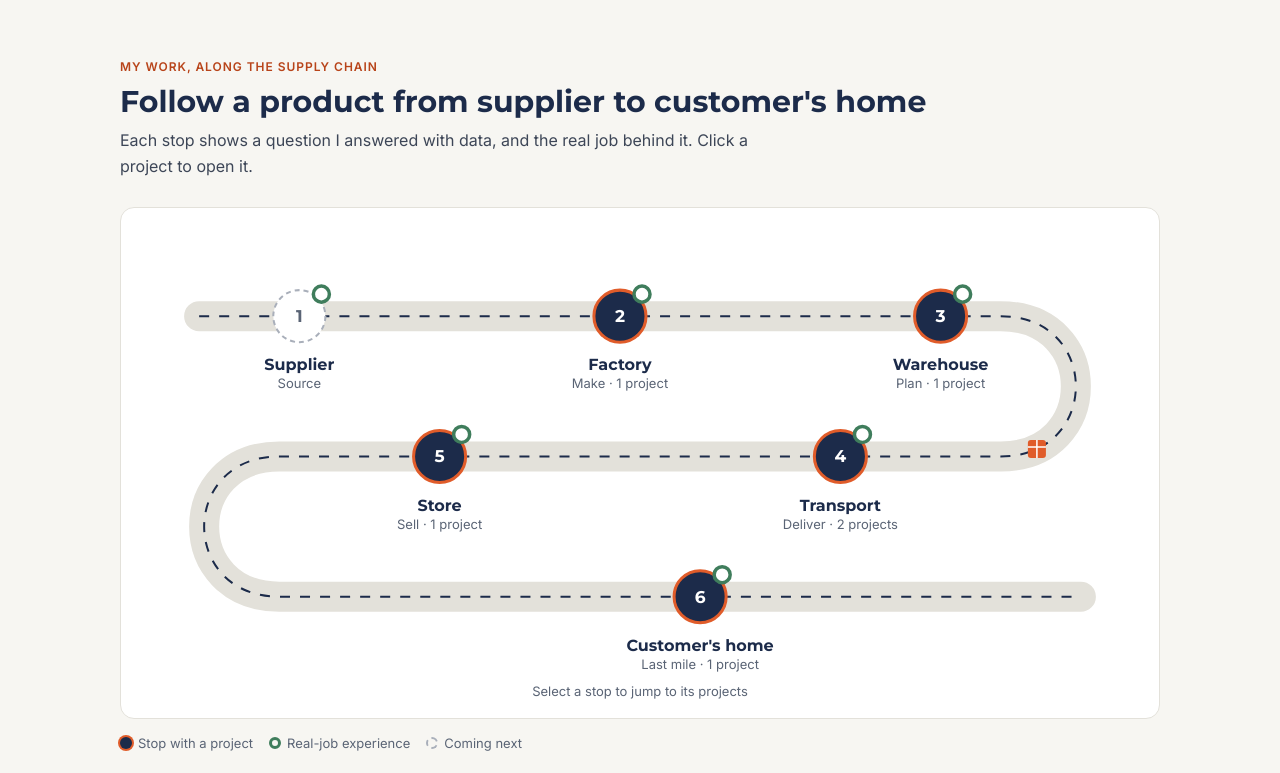
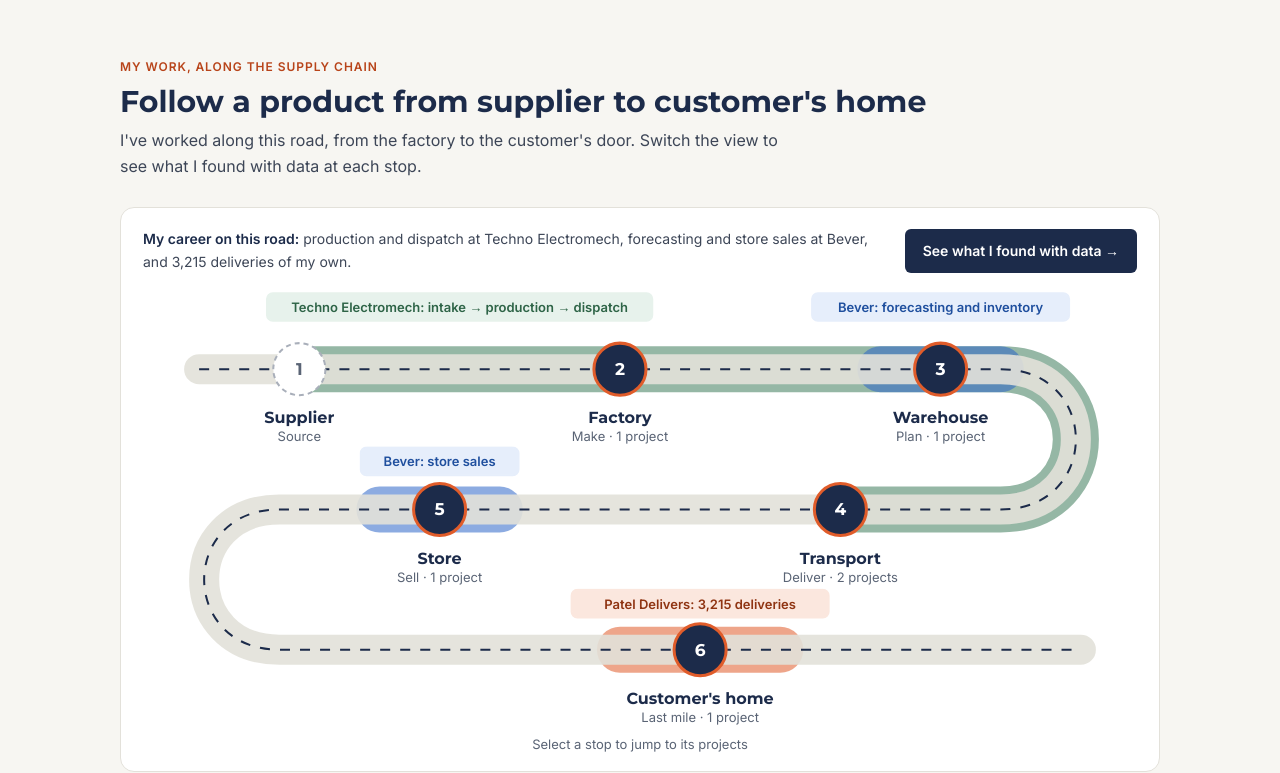
Before and after one commit to HP85-NL/Portfolio, a plain HTML site: page index.html in a window 1280 px wide. Shown: the part 680-1453 px from the top of the page. Drawn offline with Linux system fonts and the light colour scheme.

Commit message:
Road: career view and KPI view with pop-up flags; results count up on scroll
Co-Authored-By: Claude Opus 5.5 <noreply@anthropic.com>
Claude-Session: https://claude.ai/code/session_01FhqCsywN24Vfj69CbaCeiD

```diff
--- a/index.html
+++ b/index.html
@@ -84,9 +84,16 @@ section.block{padding:72px 0 0}
 .st:hover .disc,.st:focus-visible .disc{transform:scale(1.08)}
 .st:focus{outline:none}
 .st:focus-visible .disc{stroke:var(--ember-btn);stroke-width:4}
+.road__bar{display:flex;flex-wrap:wrap;align-items:center;justify-content:space-between;gap:10px 16px;padding:2px 4px 6px}
+.road__cap{font-size:14px;color:var(--ink-2);flex:1 1 320px;margin:0}
+.road__cap b{color:var(--ink);font-weight:600}
+.road__switch{display:inline-flex;align-items:center;min-height:44px;padding:0 18px;border-radius:6px;background:var(--navy);color:#fff;font-weight:600;font-size:14px;white-space:nowrap}
+.road__switch:hover{background:var(--navy-2)}
+.road__switch[aria-pressed="true"]{background:#fff;color:var(--navy);border:1.5px solid var(--navy)}
+.chip-g{transform-box:fill-box;transform-origin:center bottom}
+@media (prefers-reduced-motion:no-preference){.chip-g.pop{animation:pop .45s cubic-bezier(.2,1.4,.4,1) both}@keyframes pop{from{opacity:0;transform:translateY(8px) scale(.6)}to{opacity:1;transform:none}}
+.seg{stroke-dasharray:1600;animation:draw 1.1s ease-out both}@keyframes draw{from{stroke-dashoffset:1600}to{stroke-dashoffset:0}}}
 .road__hint{font-size:13px;color:var(--ink-3);text-align:center;padding:4px 0 8px}
-.parcel{offset-path:path('M60 90 H860 C960 90 960 230 860 230 H140 C40 230 40 370 140 370 H940');offset-rotate:0deg}
-@media (prefers-reduced-motion:no-preference){.parcel{animation:drive 14s linear infinite}@keyframes drive{from{offset-distance:0%}to{offset-distance:100%}}}
 .legend{display:flex;flex-wrap:wrap;gap:16px;font-size:13px;color:var(--ink-3);margin-top:14px}
 .legend i{display:inline-block;width:12px;height:12px;border-radius:50%;margin-right:6px;vertical-align:-1px}
 
@@ -284,10 +291,10 @@ section.block{padding:72px 0 0}
     </div>
 
     <div class="results">
-      <div class="result"><div class="result__num">8×</div><div class="result__txt t" data-en="Factory output, from 250 to 2,000+ units per customer a month" data-nl="Fabrieksoutput, van 250 naar 2.000+ eenheden per klant per maand">Factory output, from 250 to 2,000+ units per customer a month</div><div class="result__src">Techno Electromech</div></div>
-      <div class="result"><div class="result__num">−2 <span class="t" data-en="days" data-nl="dagen">days</span></div><div class="result__txt t" data-en="Order-to-dispatch lead time" data-nl="Doorlooptijd van order tot verzending">Order-to-dispatch lead time</div><div class="result__src">Techno Electromech</div></div>
-      <div class="result"><div class="result__num">&lt;2.5%</div><div class="result__txt t" data-en="Production defects, down from 3.5%" data-nl="Productiefouten, omlaag van 3,5%">Production defects, down from 3.5%</div><div class="result__src">Techno Electromech</div></div>
-      <div class="result"><div class="result__num">15–20%+</div><div class="result__txt t" data-en="Store conversion, up from 6–8%" data-nl="Winkelconversie, omhoog van 6–8%">Store conversion, up from 6–8%</div><div class="result__src">Bever · The North Face</div></div>
+      <div class="result"><div class="result__num"><span class="cu" data-from="1" data-to="8" data-dec="0" data-suf="×">8×</span></div><div class="result__txt t" data-en="Factory output, from 250 to 2,000+ units per customer a month" data-nl="Fabrieksoutput, van 250 naar 2.000+ eenheden per klant per maand">Factory output, from 250 to 2,000+ units per customer a month</div><div class="result__src">Techno Electromech</div></div>
+      <div class="result"><div class="result__num"><span class="cu" data-from="0" data-to="2" data-dec="0" data-pre="−">−2</span> <span class="t" data-en="days" data-nl="dagen">days</span></div><div class="result__txt t" data-en="Order-to-dispatch lead time" data-nl="Doorlooptijd van order tot verzending">Order-to-dispatch lead time</div><div class="result__src">Techno Electromech</div></div>
+      <div class="result"><div class="result__num"><span class="cu" data-from="3.5" data-to="2.5" data-dec="1" data-suf="%">&lt;2.5%</span></div><div class="result__txt t" data-en="Production defects, down from 3.5%" data-nl="Productiefouten, omlaag van 3,5%">Production defects, down from 3.5%</div><div class="result__src">Techno Electromech</div></div>
+      <div class="result"><div class="result__num"><span class="cu" data-from="6" data-to="20" data-dec="0" data-suf="%">15–20%+</span></div><div class="result__txt t" data-en="Store conversion, up from 6–8%" data-nl="Winkelconversie, omhoog van 6–8%">Store conversion, up from 6–8%</div><div class="result__src">Bever · The North Face</div></div>
     </div>
     <p class="results-cap t" data-en="Results from real jobs, not portfolio projects." data-nl="Resultaten uit echte functies, geen portfolioprojecten.">Results from real jobs, not portfolio projects.</p>
   </div>
@@ -298,23 +305,23 @@ section.block{padding:72px 0 0}
   <div class="wrap">
     <p class="eyebrow t" data-en="My work, along the supply chain" data-nl="Mijn werk, langs de supply chain">My work, along the supply chain</p>
     <h2 class="h2 t" data-en="Follow a product from supplier to customer's home" data-nl="Volg een product van leverancier tot bij de klant thuis">Follow a product from supplier to customer's home</h2>
-    <p class="lead t" data-en="Each stop shows a question I answered with data, and the real job behind it. Click a project to open it." data-nl="Elke stop toont een vraag die ik met data heb beantwoord, en de echte functie erachter. Klik op een project om het te openen.">Each stop shows a question I answered with data, and the real job behind it. Click a project to open it.</p>
+    <p class="lead t" data-en="I've worked along this road, from the factory to the customer's door. Switch the view to see what I found with data at each stop." data-nl="Ik heb langs deze weg gewerkt, van de fabriek tot de voordeur van de klant. Wissel de weergave om te zien wat ik met data vond bij elke stop.">I've worked along this road, from the factory to the customer's door. Switch the view to see what I found with data at each stop.</p>
 
     <div class="road">
+      <div class="road__bar">
+        <p class="road__cap" id="roadCap" aria-live="polite"></p>
+        <button class="road__switch" id="roadSwitch" aria-pressed="false"></button>
+      </div>
       <svg viewBox="0 0 1000 450" role="img" aria-labelledby="roadT roadD" id="roadSvg">
         <title id="roadT">Supply chain road</title>
-        <desc id="roadD">An S-shaped road with six stops: supplier, factory, warehouse, transport, store and customer's home. Select a stop to jump to its projects.</desc>
-        <path d="M60 90 H860 C960 90 960 230 860 230 H140 C40 230 40 370 140 370 H940" fill="none" stroke="#E3E1DA" stroke-width="30" stroke-linecap="round"/>
+        <desc id="roadD">An S-shaped road with six stops: supplier, factory, warehouse, transport, store and customer's home. One view shows where Harshil worked along the road; the other shows the key KPI he found at each stop. Select a stop to jump to its projects.</desc>
+        <g id="careerLayer" aria-hidden="true"></g>
+        <path d="M60 90 H860 C960 90 960 230 860 230 H140 C40 230 40 370 140 370 H940" fill="none" stroke="#E3E1DA" stroke-width="30" stroke-linecap="round" opacity=".9"/>
         <path d="M60 90 H860 C960 90 960 230 860 230 H140 C40 230 40 370 140 370 H940" fill="none" stroke="#1C2B4A" stroke-width="2" stroke-dasharray="10 10"/>
-        <g class="parcel" aria-hidden="true"><rect x="-9" y="-9" width="18" height="18" rx="3" fill="#E05C2A"/><path d="M-9 -2 H9 M0 -9 V9" stroke="#fff" stroke-width="1.5"/></g>
         <g id="roadStations"></g>
+        <g id="chipLayer"></g>
       </svg>
       <p class="road__hint t" data-en="Select a stop to jump to its projects" data-nl="Kies een stop om naar de projecten te gaan">Select a stop to jump to its projects</p>
-    </div>
-    <div class="legend">
-      <span><i style="background:#1C2B4A;box-shadow:0 0 0 2px #E05C2A"></i><span class="t" data-en="Stop with a project" data-nl="Stop met een project">Stop with a project</span></span>
-      <span><i style="border:3px solid #3F7D5C"></i><span class="t" data-en="Real-job experience" data-nl="Ervaring uit een echte functie">Real-job experience</span></span>
-      <span><i style="border:2px dashed #A9AFBA"></i><span class="t" data-en="Coming next" data-nl="Volgt binnenkort">Coming next</span></span>
     </div>
 
     <ol class="stations" id="stations"></ol>
@@ -619,10 +626,9 @@ function renderRoad() {
       ? `<circle class="disc" cx="${s.x}" cy="${s.y}" r="26" fill="#1C2B4A" stroke="#E05C2A" stroke-width="3"/>`
       : `<circle class="disc" cx="${s.x}" cy="${s.y}" r="26" fill="#FFFFFF" stroke="#A9AFBA" stroke-width="2" stroke-dasharray="5 4"/>`;
     const num = `<text x="${s.x}" y="${s.y + 6}" text-anchor="middle" font-family="Montserrat,sans-serif" font-weight="700" font-size="17" fill="${has ? '#FFFFFF' : '#5A6475'}">${i + 1}</text>`;
-    const job = `<circle cx="${s.x + 22}" cy="${s.y - 22}" r="8" fill="#FFFFFF" stroke="#3F7D5C" stroke-width="3.5"/>`;
     const label = `<text x="${s.x}" y="${s.y + 54}" text-anchor="middle" font-family="Montserrat,sans-serif" font-weight="700" font-size="16" fill="#1C2B4A">${tr(s.name)}</text>
       <text x="${s.x}" y="${s.y + 72}" text-anchor="middle" font-family="Inter,sans-serif" font-size="13" fill="#5A6475">${s.stage}${has ? ' · ' + s.projects.length + ' ' + tr(L(s.projects.length > 1 ? 'projects' : 'project', s.projects.length > 1 ? 'projecten' : 'project')) : ''}</text>`;
-    return `<g class="st" tabindex="0" role="button" data-id="${s.id}" aria-label="${i + 1}. ${tr(s.name)}, ${s.stage}">${disc}${num}${job}${label}</g>`;
+    return `<g class="st" tabindex="0" role="button" data-id="${s.id}" aria-label="${i + 1}. ${tr(s.name)}, ${s.stage}">${disc}${num}${label}</g>`;
   }).join('');
   g.querySelectorAll('.st').forEach(el => {
     const go = () => jumpTo(el.dataset.id);
@@ -630,6 +636,75 @@ function renderRoad() {
     el.addEventListener('keydown', e => { if (e.key === 'Enter' || e.key === ' ') { e.preventDefault(); go(); } });
   });
 }
+
+/* ============ ROAD VIEWS: career + KPI flags ============ */
+let roadView = 'career', roadSeen = false;
+const CAREER_SEGS = [
+  {d:'M160 90 H860 C960 90 960 230 860 230 H700', c:'#3F7D5C'},
+  {d:'M740 90 H860', c:'#2F67C8'},
+  {d:'M360 230 H240', c:'#2F67C8'},
+  {d:'M480 370 H640', c:'#E05C2A'}
+];
+const CAREER_CHIPS = [
+  {x:320, y:14, bg:'#E7F2EC', fg:'#2E6447', t:L('Techno Electromech: intake → production → dispatch','Techno Electromech: ontvangst → productie → verzending')},
+  {x:800, y:14, bg:'#E6EEFB', fg:'#1F4F9E', t:L('Bever: forecasting and inventory','Bever: forecasting en voorraad')},
+  {x:300, y:168, bg:'#E6EEFB', fg:'#1F4F9E', t:L('Bever: store sales','Bever: winkelverkoop')},
+  {x:560, y:310, bg:'#FBE7DE', fg:'#8F3412', t:L('Patel Delivers: 3,215 deliveries','Patel Delivers: 3.215 bezorgingen')}
+];
+const KPI_CHIPS = [
+  {x:160, y:14, bg:'#FFFFFF', fg:'#5A6475', st:'#A9AFBA', dash:true, t:L('Coming next','Volgt binnenkort')},
+  {x:480, y:14, bg:'#FFF3DC', fg:'#7A4E05', st:'#C98A2B', t:L('OEE 68.2% · target 85%','OEE 68,2% · doel 85%')},
+  {x:800, y:14, bg:'#E7F2EC', fg:'#2E6447', st:'#3F7D5C', t:L('€593K stock savings found','€593K voorraadbesparing gevonden')},
+  {x:700, y:168, bg:'#FCE8E6', fg:'#8E1F1A', st:'#C9302C', t:L('OTIF 28.9% · target 70%','OTIF 28,9% · doel 70%')},
+  {x:300, y:168, bg:'#FFF3DC', fg:'#7A4E05', st:'#C98A2B', t:L('€40.5M margin lost to promotions','€40,5M marge verloren aan acties')},
+  {x:560, y:310, bg:'#E6EEFB', fg:'#1F4F9E', st:'#2F67C8', t:L('3,215 real deliveries analysed','3.215 echte bezorgingen geanalyseerd')}
+];
+function chipSvg(c, i, animate) {
+  const txt = tr(c.t), w = Math.round(txt.length * 7.1 + 30), x = c.x - w / 2;
+  return `<g class="chip-g${animate ? ' pop' : ''}" style="animation-delay:${animate ? i * 130 : 0}ms">
+    <rect x="${x}" y="${c.y}" width="${w}" height="28" rx="6" fill="${c.bg}" stroke="${c.st || c.bg}" stroke-width="1.5"${c.dash ? ' stroke-dasharray="4 3"' : ''}/>
+    <text x="${c.x}" y="${c.y + 19}" text-anchor="middle" font-family="Inter,sans-serif" font-weight="600" font-size="13" fill="${c.fg}">${txt}</text></g>`;
+}
+function renderLayers(animate) {
+  const career = roadView === 'career';
+  document.getElementById('careerLayer').innerHTML = career
+    ? CAREER_SEGS.map((sg, i) => `<path class="${animate ? 'seg' : ''}" style="animation-delay:${i * 150}ms" d="${sg.d}" fill="none" stroke="${sg.c}" stroke-width="46" stroke-linecap="round" opacity=".55"/>`).join('')
+    : '';
+  document.getElementById('chipLayer').innerHTML = (career ? CAREER_CHIPS : KPI_CHIPS).map((c, i) => chipSvg(c, i, animate)).join('');
+  document.getElementById('roadCap').innerHTML = career
+    ? tr(L('<b>My career on this road:</b> production and dispatch at Techno Electromech, forecasting and store sales at Bever, and 3,215 deliveries of my own.','<b>Mijn loopbaan op deze weg:</b> productie en verzending bij Techno Electromech, forecasting en winkelverkoop bij Bever, en 3.215 eigen bezorgingen.'))
+    : tr(L('<b>What I found with data:</b> the key number at each stop. Red is far off target, amber needs attention, green is a saving found.','<b>Wat ik met data vond:</b> het belangrijkste getal bij elke stop. Rood ligt ver van het doel, oranje vraagt aandacht, groen is een gevonden besparing.'));
+  const sw = document.getElementById('roadSwitch');
+  sw.textContent = career ? tr(L('See what I found with data →','Bekijk wat ik met data vond →')) : tr(L('← See my career','← Bekijk mijn loopbaan'));
+  sw.setAttribute('aria-pressed', !career);
+}
+document.getElementById('roadSwitch').addEventListener('click', () => { roadView = roadView === 'career' ? 'kpi' : 'career'; renderLayers(true); });
+const roadObs = new IntersectionObserver(es => es.forEach(e => {
+  if (e.isIntersecting && !roadSeen) { roadSeen = true; renderLayers(true); roadObs.disconnect(); }
+}), { threshold: 0.35 });
+roadObs.observe(document.getElementById('roadSvg'));
+
+/* ============ COUNT-UP RESULTS ============ */
+document.querySelectorAll('.cu').forEach(el => el.dataset.final = el.innerHTML);
+const reduce = matchMedia('(prefers-reduced-motion: reduce)').matches;
+function countUp(el) {
+  const from = +el.dataset.from, to = +el.dataset.to, dec = +el.dataset.dec || 0, pre = el.dataset.pre || '', suf = el.dataset.suf || '';
+  const dur = 1400, t0 = performance.now(), ease = t => 1 - Math.pow(1 - t, 3);
+  (function tick(now) {
+    const p = Math.min((now - t0) / dur, 1);
+    let v = (from + (to - from) * ease(p)).toFixed(dec);
+    if (currentLang === 'nl') v = v.replace('.', ',');
+    el.textContent = pre + v + suf;
+    if (p < 1) requestAnimationFrame(tick); else el.innerHTML = el.dataset.final;
+  })(t0);
+}
+if (!reduce) {
+  const cuObs = new IntersectionObserver(es => es.forEach(e => {
+    if (e.isIntersecting) { e.target.querySelectorAll('.cu').forEach(countUp); cuObs.unobserve(e.target); }
+  }), { threshold: 0.5 });
+  document.querySelectorAll('.results').forEach(r => cuObs.observe(r));
+}
+
 function renderStations() {
   document.getElementById('stations').innerHTML = STATIONS.map((s, i) => {
     const has = s.projects.length > 0;
@@ -712,7 +787,7 @@ function setLang(lang) {
   });
   document.documentElement.lang = lang;
   document.querySelectorAll('.t').forEach(el => { const v = el.dataset[lang]; if (v !== undefined) el.innerHTML = v; });
-  renderRoad(); renderStations();
+  renderRoad(); renderStations(); renderLayers(false);
   try { localStorage.setItem('hp-lang', lang); } catch (e) {}
 }
 let startLang = 'en';
```
